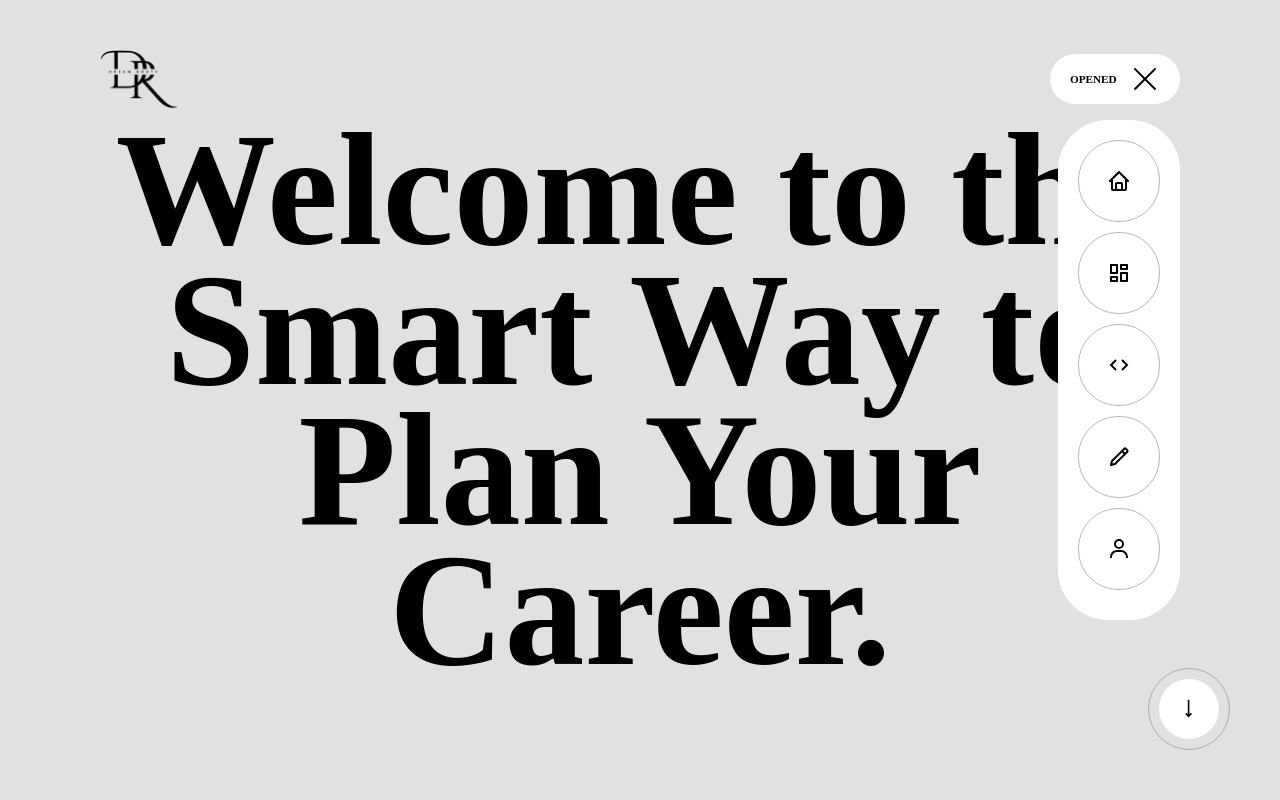
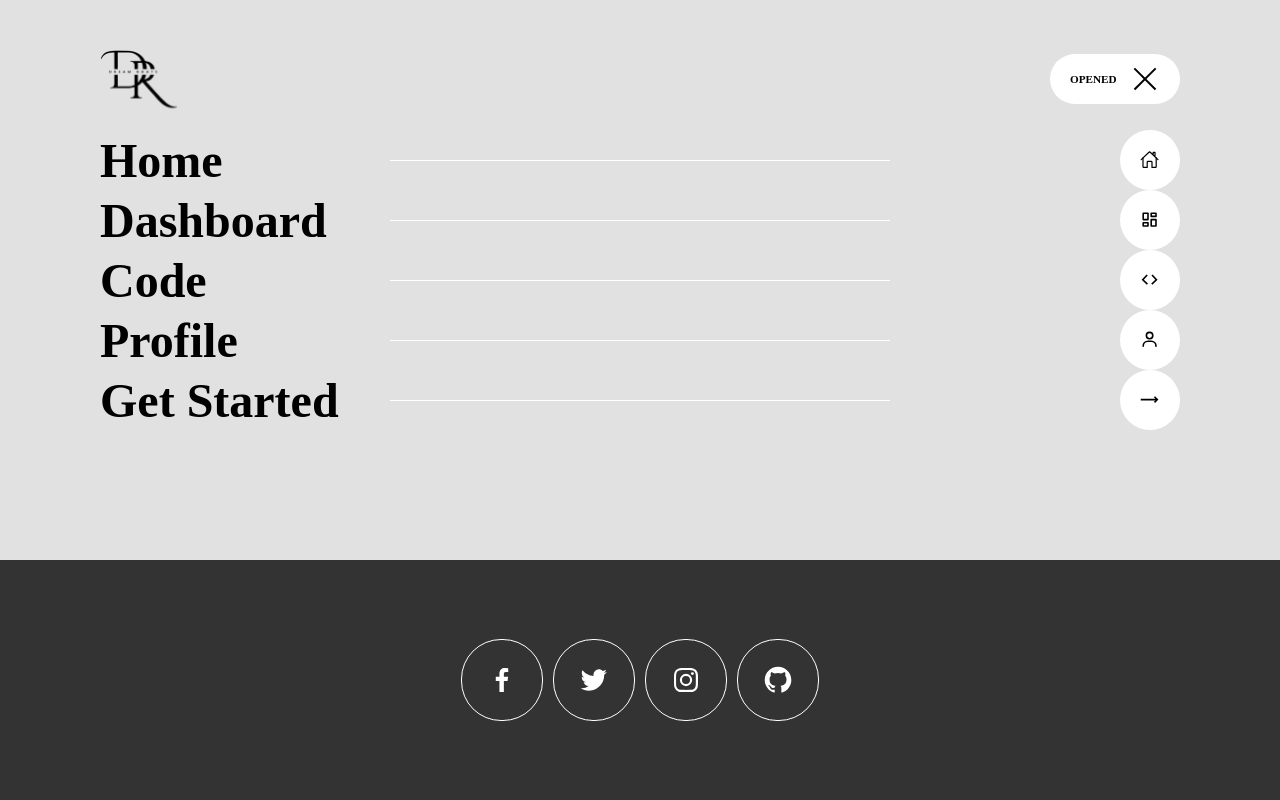
Before and after one commit to Jawad-Ali-Soomro/mentorbot, a React (Vite) app in the folder client/: page / in a window 1280 px wide. Shown: the top 800 px of the page. Built offline with nearby package versions, Linux system fonts and the light colour scheme; a web font is replaced by a local one.

Commit message:
design in progress

```diff
--- a/client/package.json
+++ b/client/package.json
@@ -10,6 +10,7 @@
     "preview": "vite preview"
   },
   "dependencies": {
+    "locomotive-scroll": "^4.1.4",
     "react": "^18.3.1",
     "react-dom": "^18.3.1",
     "react-icons": "^5.4.0",
--- a/client/src/_components/_header.jsx
+++ b/client/src/_components/_header.jsx
@@ -1,12 +1,12 @@
 import React from 'react'
 import '../_styles/_header.scss'
 import { useState } from 'react'
-import { BiCode, BiEdit, BiEditAlt, BiHome, BiLogoFacebook, BiLogoGithub, BiLogoInstagram, BiLogoTwitter, BiPencil, BiSolidDashboard, BiUser } from 'react-icons/bi'
-import { GrDashboard } from 'react-icons/gr'
+import { BiHome, BiLogIn, BiLogoFacebook, BiLogoGithub, BiLogoInstagram, BiLogoTwitter, BiUser } from 'react-icons/bi'
+import { IoHomeOutline } from 'react-icons/io5'
 import { MdDashboard } from 'react-icons/md'
-import { TbDashboard } from 'react-icons/tb'
-import { CgProfile } from 'react-icons/cg'
 import { RiDashboardLine } from 'react-icons/ri'
+import { CgArrowLongRight, CgCode } from 'react-icons/cg'
+import { FcStart } from 'react-icons/fc'
 
 const Header = () => {
   const [showMenu, setShowMenu] = useState(true)
@@ -20,27 +20,34 @@ const Header = () => {
         <div className="bar" style={{ opacity: `${showMenu ? "0" : ""}` }}></div>
         <div className="bar" style={{ transform: `${showMenu ? 'rotate(-45deg)' : ""}`, position: `${showMenu ? "absolute" : ""}` }}></div>
       </div>
-      <div className="main-menu flex col" style={{ transform: `${showMenu ? "translateY(0%)" : "translateY(-150%)"}` }}>
-        <div className="top-menu flex">
-          <div className="navs flex col">
-            <div className="nav flex">
-              <BiHome />
+      <div className="main-menu flex col" style={{ transform: `${showMenu ? "translateY(0%)" : "translateY(-100%)"}` }}>
+        <div className="top-menu flex" style={{ transform: `${showMenu ? "translateX(0)" : "translateX(-100%)"}` }}>
+          <ul className="flex col">
+            <li className='flex'>Home <span><IoHomeOutline /></span></li>
+            <li className='flex'>Dashboard <span><RiDashboardLine /></span></li>
+            <li className='flex'>Code <span><CgCode /></span></li>
+            <li className='flex'>Profile <span><BiUser /></span></li>
+            <li className='flex line'>Get Started <span><CgArrowLongRight /></span></li>
+          </ul>
+
+        </div>
+        <div className="bottom-menu flex col" style={{ transform: `${showMenu ? "translateX(0%)" : "translateX(100%)"}` }}>
+
+          <div className="links flex">
+            <div className="link flex">
+              <BiLogoFacebook />
             </div>
-            <div className="nav flex">
-              <RiDashboardLine />
+            <div className="link flex">
+              <BiLogoTwitter />
             </div>
-            <div className="nav flex">
-              <BiCode />
+            <div className="link flex">
+              <BiLogoInstagram />
             </div>
-            <div className="nav flex">
-              <BiPencil />
+            <div className="link flex">
+              <BiLogoGithub />
             </div>
-            <div className="nav flex">
-              <BiUser />
-            </div>
+          </div>
         </div>
-        </div>
-
       </div>
     </div>
   )
--- a/client/src/_styles/_header.scss
+++ b/client/src/_styles/_header.scss
@@ -22,7 +22,6 @@
         cursor: pointer;
         padding-right: 10px;
         position: relative;
-        transition: .5s;
         .bar {
             width: 30px;
             height: 1.8px;
@@ -36,32 +35,109 @@
         left: 20px;
         font-weight: 600;
         font-size: .7rem;
-        z-index: 100;
     }
     .main-menu {
-        top: 120px;
+        width: 100%;
+        height: 100vh;
         position: fixed;
-        right: 100px;
+        top: 0;
+        left: 0;
         overflow: hidden;
-        border-radius: 50px;
-        transition: .5s;
+        // transition: .5s;
         .top-menu {
-            padding: 20px;
-            padding-bottom: 30px;
-            background: white;
+            width: calc(100% - 200px);
+            height: 70vh;
+            background: #e1e1e1;
             transition: .5s;
             z-index: 1000000;
-          .navs {
+            padding-left: 100px;
+            padding-right: 100px;
+            justify-content: start;
+            ul {
+                width: 100%;
+                align-items: start;
+                li {
+                    width: 100%;
+                    justify-content: space-between;
+                    font-size: 3rem;
+                    list-style: none;
+                    font-weight: 900;
+                    cursor: pointer;
+                    span  {
+                        width: 60px;
+                        height: 60px;
+                        background: white;
+                        display: flex;
+                        justify-content: center;
+                        align-items: center;
+                        font-size: 1.2rem;
+                        border-radius: 30px;
+                        z-index: 10;
+                        position: relative;
+                        transition: .3s;
+                    }
+                }
+
+                li::after {
+                    content: '';
+                    width: 500px;
+                    position: absolute;
+                    height: 1px;
+                    left: calc(50% - 250px);
+                    background: white;
+                    transition: .3s;
+                }
+                li:hover {
+                    color: transparent;
+                    -webkit-text-stroke: 1px black;
+                    span {
+                        color: black;
+                        font-size: 1.5rem;
+                    }
+                }
+                li:hover::after {
+                    background: black;
+                }
+            }
+          .btns {
             gap: 10px;
-            .nav {
-                width: 80px;
-                height: 80px;
-                border: 1px solid #80808090;
-                border-radius: 40px;
-                font-size: 1.5rem;cursor: pointer;
+            button {
+                width: 400px;
+                height: 60px;
+                border-radius: 30px;
+                background: white;
+                text-transform: uppercase;
+                border: none;
+                cursor: pointer;
+                font-weight: 500;
+            }
+            button:nth-child(2) {
+                background: royalblue;
+                color: white;
+            }
+            button:nth-child(3) {
+                background: #333;
+                color: white;
             }
           }
         }
-
+        .bottom-menu {
+            width: 100%;
+            height: 30vh;
+            background: #333;
+            transition: .5s;
+            color: white;
+            .links {
+                gap: 10px;
+                cursor: pointer;
+                .link {
+                    width: 80px;
+                    height: 80px;
+                    border: 1px solid;
+                    border-radius: 40px;
+                    font-size: 2rem;
+                }
+            }
+        }
     }
 }
--- a/client/src/_styles/_home.scss
+++ b/client/src/_styles/_home.scss
@@ -86,6 +86,7 @@
                 border-radius: 30px;
                 border: none;
                 margin-top: 20px;
+                cursor: pointer;
                 .icon {
                     width: 45px;
                     height: 45px;
@@ -144,6 +145,7 @@
                 border-radius: 30px;
                 border: none;
                 margin-top: 20px;
+                cursor: pointer;
                 .icon {
                     width: 45px;
                     height: 45px;
```
Also changed, not shown: 1 other file (tests, documents, lock files or other folders).
